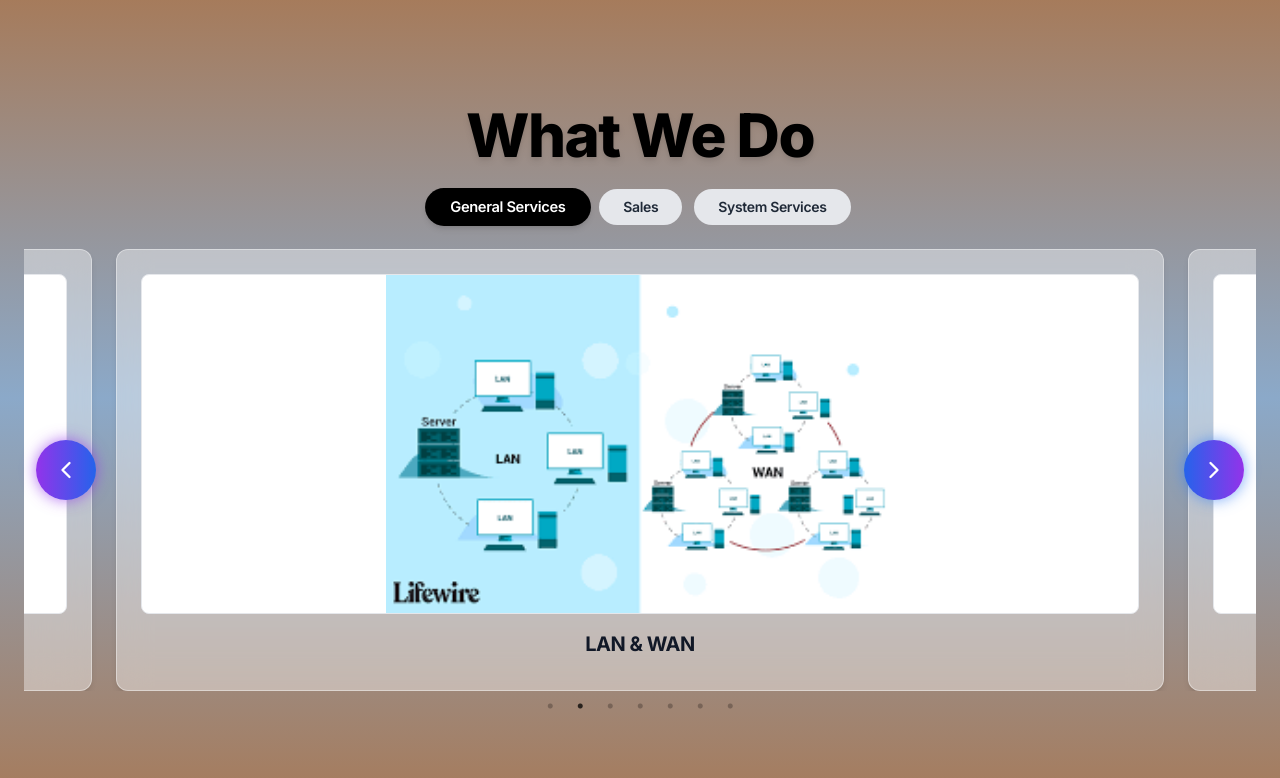
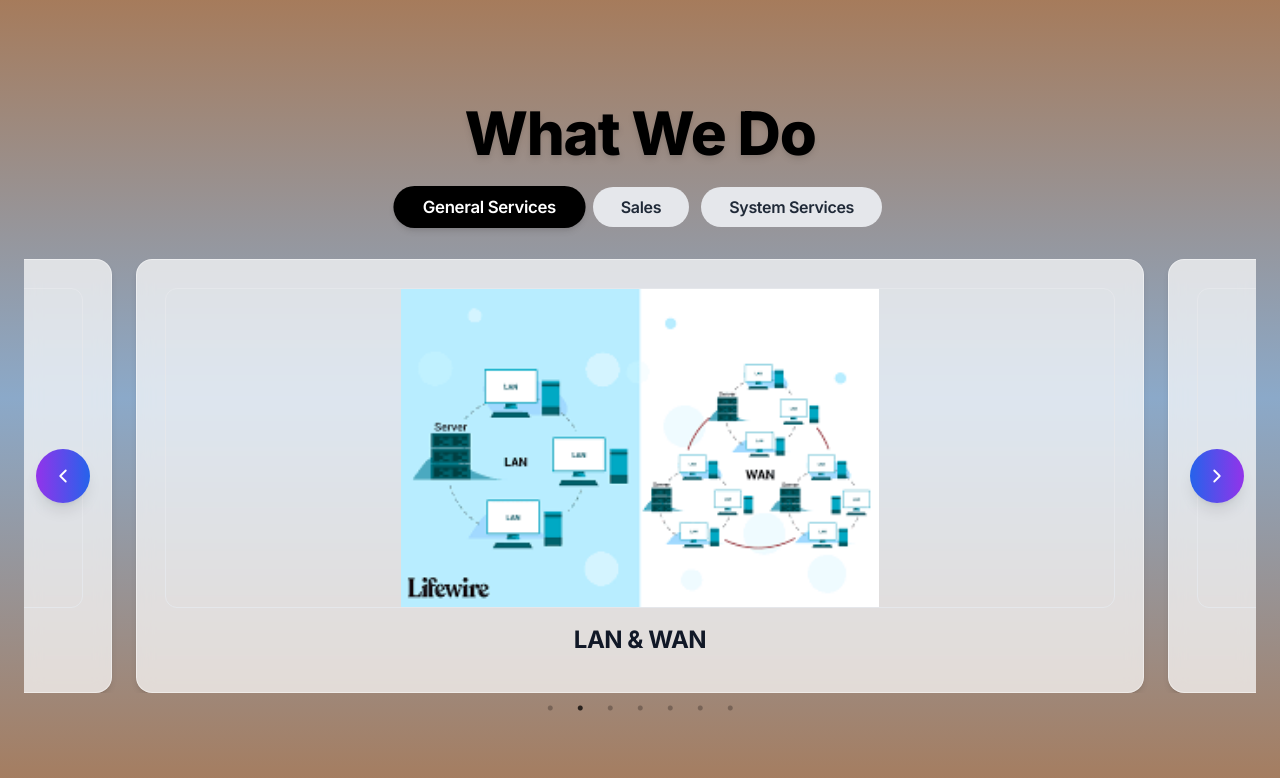
Before and after one commit to DeibBern/fusion-it-frontend, a React (Create React App) app: page / in a window 1280 px wide. Shown: the part 802-1580 px from the top of the page. Built offline with nearby package versions, Linux system fonts and the light colour scheme.

Commit message:
Latest updates

```diff
--- a/src/App.js
+++ b/src/App.js
@@ -1,102 +1,17 @@
-// src/App.js
 import React, { useEffect, useState, useRef, useCallback } from "react";
 import "./App.css";
-import LogoImg from "./assets/logo.png";
 import WhatWeDo from "./components/WhatWeDo";
 import ProductsSection from "./components/ProductsSection";
 import ContactFloater from "./components/ContactFloater";
-import { Routes, Route, useNavigate, useLocation } from "react-router-dom";
-import { Link as ScrollLink, animateScroll as scroll } from "react-scroll";
+import Navbar from "./components/Navbar"; // ✅ use external navbar
+import { Routes, Route } from "react-router-dom";
 import AllProducts from "./components/AllProducts";
 
-// ✅ Hero Images
+// ✅ Hero images
 import HonestImg from "./components/HONEST.png";
 import ReliableImg from "./components/RELIABLE.jpg";
 import AffordableImg from "./components/AFFORDABLE.png";
 import ExpertImg from "./components/EXPERT.jpg";
-
-/* ---------------- NAVBAR ---------------- */
-const Navbar = () => {
-  const [scrolled, setScrolled] = useState(false);
-  const navigate = useNavigate();
-  const location = useLocation();
-
-  useEffect(() => {
-    const handleScroll = () => setScrolled(window.scrollY > 50);
-    window.addEventListener("scroll", handleScroll);
-    return () => window.removeEventListener("scroll", handleScroll);
-  }, []);
-
-  const handleHomeClick = (e) => {
-    e.preventDefault();
-    if (location.pathname !== "/") {
-      navigate("/");
-      setTimeout(() => scroll.scrollToTop({ duration: 500, smooth: true }), 100);
-    } else {
-      scroll.scrollToTop({ duration: 500, smooth: true });
-    }
-  };
-
-  useEffect(() => {
-    window.scrollTo({ top: 0, behavior: "auto" });
-  }, []);
-
-  return (
-    <nav
-      className={`fixed top-0 left-0 w-full z-50 transition-all duration-500 ${
-        scrolled ? "bg-white shadow-md" : "bg-transparent"
-      }`}
-    >
-      <div className="container mx-auto flex justify-between items-center px-6 py-4">
-        <div className="flex items-center gap-3">
-          <img src={LogoImg} alt="Fusion I.T. Solutions" className="w-12 h-12 object-contain" />
-          <span className={`font-bold text-xl md:text-2xl ${scrolled ? "text-gray-800" : "text-white"}`}>
-            Fusion I.T. Solutions
-          </span>
-        </div>
-
-        <div className={`hidden md:flex space-x-6 font-medium ${scrolled ? "text-gray-800" : "text-white"}`}>
-          <a
-            href="#hero"
-            onClick={handleHomeClick}
-            className={`cursor-pointer hover:text-blue-500 transition-colors ${
-              scrolled ? "text-gray-800" : "text-white"
-            }`}
-          >
-            Home
-          </a>
-          <ScrollLink
-            to="what-we-do"
-            smooth
-            duration={500}
-            offset={35}
-            className="cursor-pointer hover:text-blue-500 transition-colors"
-          >
-            Services
-          </ScrollLink>
-          <ScrollLink
-            to="products"
-            smooth
-            duration={500}
-            offset={28}
-            className="cursor-pointer hover:text-blue-500 transition-colors"
-          >
-            Products
-          </ScrollLink>
-          <ScrollLink
-            to="about"
-            smooth
-            duration={500}
-            offset={-20}
-            className="cursor-pointer hover:text-blue-500 transition-colors"
-          >
-            About
-          </ScrollLink>
-        </div>
-      </div>
-    </nav>
-  );
-};
 
 /* ---------------- HERO ---------------- */
 function Hero() {
--- a/src/components/Navbar.jsx
+++ b/src/components/Navbar.jsx
@@ -1,83 +1,162 @@
-import React, { useState } from "react";
+import React, { useState, useEffect } from "react";
+import { Link as ScrollLink, animateScroll as scroll } from "react-scroll";
+import { useNavigate, useLocation } from "react-router-dom";
+import LogoImg from "../assets/logo.png";
+import { Menu, X } from "lucide-react";
 
-export default function Navbar() {
-  const [isOpen, setIsOpen] = useState(false);
+const Navbar = () => {
+  const [scrolled, setScrolled] = useState(false);
+  const [menuOpen, setMenuOpen] = useState(false);
+  const navigate = useNavigate();
+  const location = useLocation();
 
-  const handleToggle = () => setIsOpen(!isOpen);
-  const handleClose = () => setIsOpen(false);
+  useEffect(() => {
+    const handleScroll = () => setScrolled(window.scrollY > 50);
+    window.addEventListener("scroll", handleScroll);
+    return () => window.removeEventListener("scroll", handleScroll);
+  }, []);
+
+  const handleHomeClick = (e) => {
+    e.preventDefault();
+    if (location.pathname !== "/") {
+      navigate("/");
+      setTimeout(() => scroll.scrollToTop({ duration: 500, smooth: true }), 100);
+    } else {
+      scroll.scrollToTop({ duration: 500, smooth: true });
+    }
+    setMenuOpen(false);
+  };
 
   return (
-    <nav className="bg-red-600 text-white fixed w-full top-0 z-50 shadow-lg">
+    <nav
+      className={`fixed top-0 left-0 w-full z-50 transition-all duration-500 ${
+        scrolled ? "bg-white shadow-md" : "bg-transparent"
+      }`}
+    >
       <div className="container mx-auto flex justify-between items-center px-6 py-4">
         {/* Logo */}
-        <div className="font-extrabold text-2xl tracking-wide">YourLogo</div>
-
-        {/* Desktop Menu */}
-        <div className="hidden md:flex gap-8 font-semibold">
-          <a href="#hero" className="hover:text-red-200 transition">Home</a>
-          <a href="#about" className="hover:text-red-200 transition">About</a>
-          <a href="#services" className="hover:text-red-200 transition">What We Do</a>
-          <a href="#products" className="hover:text-red-200 transition">Products</a>
-          <a href="#contact" className="hover:text-red-200 transition">Contact</a>
+        <div className="flex items-center gap-3">
+          <img
+            src={LogoImg}
+            alt="Fusion I.T. Solutions"
+            className="w-12 h-12 object-contain"
+          />
+          <span
+            className={`font-bold text-xl md:text-2xl ${
+              scrolled ? "text-gray-800" : "text-white"
+            }`}
+          >
+            Fusion I.T. Solutions
+          </span>
         </div>
 
-        {/* Hamburger Button */}
+        {/* Desktop Links */}
+        <div
+          className={`hidden md:flex space-x-6 font-medium ${
+            scrolled ? "text-gray-800" : "text-white"
+          }`}
+        >
+          <a
+            href="#hero"
+            onClick={handleHomeClick}
+            className={`cursor-pointer hover:text-blue-500 transition-colors ${
+              scrolled ? "text-gray-800" : "text-white"
+            }`}
+          >
+            Home
+          </a>
+          <ScrollLink
+            to="what-we-do"
+            smooth
+            duration={500}
+            offset={35}
+            className="cursor-pointer hover:text-blue-500 transition-colors"
+          >
+            Services
+          </ScrollLink>
+          <ScrollLink
+            to="products"
+            smooth
+            duration={500}
+            offset={28}
+            className="cursor-pointer hover:text-blue-500 transition-colors"
+          >
+            Products
+          </ScrollLink>
+          <ScrollLink
+            to="about"
+            smooth
+            duration={500}
+            offset={-20}
+            className="cursor-pointer hover:text-blue-500 transition-colors"
+          >
+            About
+          </ScrollLink>
+        </div>
+
+        {/* Mobile Hamburger */}
         <button
-          onClick={handleToggle}
-          className="md:hidden focus:outline-none focus:ring-2 focus:ring-white"
-          aria-expanded={isOpen}
-          aria-label="Toggle navigation menu"
+          className="md:hidden z-50"
+          onClick={() => setMenuOpen(!menuOpen)}
         >
-          <svg
-            xmlns="http://www.w3.org/2000/svg"
-            className="h-7 w-7"
-            fill="none"
-            viewBox="0 0 24 24"
-            stroke="currentColor"
-          >
-            {isOpen ? (
-              <path
-                strokeLinecap="round"
-                strokeLinejoin="round"
-                strokeWidth={2}
-                d="M6 18L18 6M6 6l12 12"
-              />
-            ) : (
-              <path
-                strokeLinecap="round"
-                strokeLinejoin="round"
-                strokeWidth={2}
-                d="M4 6h16M4 12h16M4 18h16"
-              />
-            )}
-          </svg>
+          {menuOpen ? (
+            <X
+              size={28}
+              className={scrolled ? "text-gray-800" : "text-white"}
+            />
+          ) : (
+            <Menu
+              size={28}
+              className={scrolled ? "text-gray-800" : "text-white"}
+            />
+          )}
         </button>
       </div>
 
-      {/* Mobile Menu */}
+      {/* Slide Down Mobile Menu */}
       <div
-        className={`md:hidden bg-red-700 overflow-hidden transition-all duration-300 ${
-          isOpen ? "max-h-96 py-4" : "max-h-0"
+        className={`md:hidden bg-[#0D1B2A] text-white text-center font-medium overflow-hidden transition-all duration-500 ${
+          menuOpen ? "max-h-64 py-6" : "max-h-0 py-0"
         }`}
       >
-        <div className="flex flex-col space-y-3 px-6 font-semibold">
-          <a href="#hero" onClick={handleClose} className="hover:text-red-200 transition">
+        <div className="flex flex-col space-y-4">
+          <a
+            onClick={handleHomeClick}
+            className="cursor-pointer hover:text-blue-400 transition-colors"
+          >
             Home
           </a>
-          <a href="#about" onClick={handleClose} className="hover:text-red-200 transition">
+          <ScrollLink
+            to="what-we-do"
+            smooth
+            duration={500}
+            onClick={() => setMenuOpen(false)}
+            className="cursor-pointer hover:text-blue-400 transition-colors"
+          >
+            Services
+          </ScrollLink>
+          <ScrollLink
+            to="products"
+            smooth
+            duration={500}
+            onClick={() => setMenuOpen(false)}
+            className="cursor-pointer hover:text-blue-400 transition-colors"
+          >
+            Products
+          </ScrollLink>
+          <ScrollLink
+            to="about"
+            smooth
+            duration={500}
+            onClick={() => setMenuOpen(false)}
+            className="cursor-pointer hover:text-blue-400 transition-colors"
+          >
             About
-          </a>
-          <a href="#services" onClick={handleClose} className="hover:text-red-200 transition">
-            What We Do
-          </a>
-          <a href="#products" onClick={handleClose} className="hover:text-red-200 transition">
-            Products
-          </a>
-          <a href="#contact" onClick={handleClose} className="hover:text-red-200 transition">
-            Contact
-          </a>
+          </ScrollLink>
         </div>
       </div>
     </nav>
   );
-}
+};
+
+export default Navbar;
--- a/src/components/ProductsSection.js
+++ b/src/components/ProductsSection.js
@@ -18,17 +18,17 @@ const ProductsSection = () => {
     slidesToShow: 3,
     slidesToScroll: 1,
     autoplay: true,
-    autoplaySpeed: 0,
-    speed: 9000,
-    cssEase: "linear",
+    autoplaySpeed: 3000, // ✅ fixed: changed from 0 to 3000
+    speed: 800, // ✅ fixed: changed from 9000 to 800
+    cssEase: "ease",
     arrows: false,
     dots: false,
     pauseOnHover: true,
     responsive: [
       { breakpoint: 1280, settings: { slidesToShow: 2 } },
       { breakpoint: 1024, settings: { slidesToShow: 2 } },
-      { breakpoint: 768, settings: { slidesToShow: 1, arrows: false } },
-      { breakpoint: 640, settings: { slidesToShow: 1, arrows: false } },
+      { breakpoint: 768, settings: { slidesToShow: 1 } },
+      { breakpoint: 640, settings: { slidesToShow: 1 } },
     ],
   };
 
--- a/src/components/WhatWeDo.js
+++ b/src/components/WhatWeDo.js
@@ -4,7 +4,7 @@ import Slider from "react-slick";
 import "slick-carousel/slick/slick.css";
 import "slick-carousel/slick/slick-theme.css";
 import { ChevronLeft, ChevronRight } from "lucide-react";
-import { whatWeDo } from "../data/whatWeDo"; // ← local data
+import { whatWeDo } from "../data/whatWeDo"; // local data
 
 const CATEGORY_ORDER = ["General Services", "Sales", "System Services"];
 
@@ -12,26 +12,24 @@ const CATEGORY_ORDER = ["General Services", "Sales", "System Services"];
 const NextArrow = ({ onClick }) => (
   <button
     onClick={onClick}
-    className="absolute right-2 sm:right-3 top-1/2 transform -translate-y-1/2
+    className="absolute right-3 top-1/2 transform -translate-y-1/2
                bg-gradient-to-r from-blue-600 to-purple-600 text-white
-               p-3 sm:p-4 rounded-full shadow-[0_0_15px_rgba(59,130,246,0.7)]
-               hover:shadow-[0_0_25px_rgba(147,51,234,0.8)]
-               hover:scale-110 transition-all duration-300 z-10"
+               p-3 sm:p-4 rounded-full shadow-lg hover:scale-110
+               transition-all duration-300 z-10"
   >
-    <ChevronRight size={22} className="sm:w-7 sm:h-7" />
+    <ChevronRight size={22} />
   </button>
 );
 
 const PrevArrow = ({ onClick }) => (
   <button
     onClick={onClick}
-    className="absolute left-2 sm:left-3 top-1/2 transform -translate-y-1/2
+    className="absolute left-3 top-1/2 transform -translate-y-1/2
                bg-gradient-to-r from-purple-600 to-blue-600 text-white
-               p-3 sm:p-4 rounded-full shadow-[0_0_15px_rgba(147,51,234,0.7)]
-               hover:shadow-[0_0_25px_rgba(59,130,246,0.8)]
-               hover:scale-110 transition-all duration-300 z-10"
+               p-3 sm:p-4 rounded-full shadow-lg hover:scale-110
+               transition-all duration-300 z-10"
   >
-    <ChevronLeft size={22} className="sm:w-7 sm:h-7" />
+    <ChevronLeft size={22} />
   </button>
 );
 
@@ -56,52 +54,41 @@ export default function WhatWeDo() {
     autoplay: true,
     autoplaySpeed: 4000,
     centerMode: true,
-    centerPadding: "280px",
+    centerPadding: "250px",
     nextArrow: <NextArrow />,
     prevArrow: <PrevArrow />,
     responsive: [
-      { breakpoint: 1536, settings: { centerPadding: "180px" } },
-      { breakpoint: 1280, settings: { centerPadding: "80px" } },
+      { breakpoint: 1536, settings: { centerPadding: "160px" } },
+      { breakpoint: 1280, settings: { centerPadding: "100px" } },
       { breakpoint: 1024, settings: { centerPadding: "60px" } },
-      { breakpoint: 768, settings: { centerPadding: "30px" } },
-      {
-        breakpoint: 640,
-        settings: {
-          centerMode: false,
-          arrows: false,
-          dots: true,
-          slidesToShow: 1,
-        },
-      },
+      { breakpoint: 768, settings: { centerMode: false, arrows: false } },
+      { breakpoint: 640, settings: { centerMode: false, arrows: false } },
     ],
   };
 
   return (
     <section
       id="whatwedo"
-      className="relative min-h-screen flex flex-col items-center justify-center px-3 sm:px-6 py-10
-                 bg-gradient-to-b from-white via-gray-50 to-white text-gray-900"
+      className="relative min-h-screen flex flex-col items-center justify-center
+                 px-4 sm:px-6 py-10 bg-gradient-to-b from-white via-gray-50 to-white text-gray-900"
     >
       {/* Apply Inter Font Globally */}
       <style>{`
-        @import url('https://fonts.googleapis.com/css2?family=Inter:wght@400;500;600;700;800&display=swap');
-        * {
-          font-family: 'Inter', sans-serif !important;
-          letter-spacing: -0.02em;
-        }
+        @import url('https://fonts.googleapis.com/css2?family=Inter:wght@400;600;700;800&display=swap');
+        * { font-family: 'Inter', sans-serif; letter-spacing: -0.02em; }
       `}</style>
 
-      <h2 className="text-4xl sm:text-5xl md:text-6xl font-extrabold mb-6 text-center text-black leading-tight tracking-tight drop-shadow-md">
+      <h2 className="text-4xl sm:text-5xl md:text-6xl font-extrabold mb-6 text-center text-black leading-tight drop-shadow-md">
         What We Do
       </h2>
 
       {/* Category Tabs */}
-      <div className="flex flex-wrap justify-center gap-2 sm:gap-3 mb-6 tracking-tight">
+      <div className="flex flex-wrap justify-center gap-2 sm:gap-3 mb-8">
         {CATEGORY_ORDER.map((category) => (
           <button
             key={category}
             onClick={() => setActiveTab(category)}
-            className={`px-4 sm:px-6 py-2 rounded-full font-semibold text-xs sm:text-sm leading-snug tracking-tight transition-all duration-300 ${
+            className={`px-5 sm:px-7 py-2 rounded-full font-semibold text-sm sm:text-base transition-all duration-300 ${
               activeTab === category
                 ? "bg-black text-white shadow-md scale-105"
                 : "bg-gray-200 text-gray-800 hover:bg-gray-300"
@@ -112,19 +99,18 @@ export default function WhatWeDo() {
         ))}
       </div>
 
-      {/* Slider */}
-      <div className="w-full max-w-7xl relative font-inter">
+      {/* Slider Section */}
+      <div className="w-full max-w-7xl relative">
         {categories[activeTab] && categories[activeTab].length > 0 ? (
           <Slider {...sliderSettings}>
             {categories[activeTab].map((item) => (
               <div key={item.id} className="px-2 sm:px-3">
                 <div
-                  className="bg-white/40 backdrop-blur-lg rounded-xl shadow-md hover:shadow-lg
-                             transition-all duration-300 p-4 sm:p-6 text-center border border-white/40
-                             leading-snug tracking-tight"
+                  className="bg-white/70 backdrop-blur-lg rounded-2xl shadow-md hover:shadow-xl
+                             transition-all duration-300 p-5 sm:p-7 text-center border border-white/40"
                 >
                   {item.Image && (
-                    <div className="w-full h-48 sm:h-64 md:h-[340px] bg-white flex items-center justify-center overflow-hidden rounded-lg mb-4 border border-gray-200">
+                    <div className="w-full h-56 sm:h-72 md:h-80 flex items-center justify-center overflow-hidden rounded-xl mb-4 border border-gray-200">
                       <img
                         src={item.Image}
                         alt={item.Title}
@@ -132,11 +118,11 @@ export default function WhatWeDo() {
                       />
                     </div>
                   )}
-                  <h3 className="font-bold text-base sm:text-lg md:text-xl text-gray-900 mb-2 leading-tight tracking-tight">
+                  <h3 className="font-bold text-lg sm:text-xl md:text-2xl text-gray-900 mb-2">
                     {item.Title}
                   </h3>
                   {item.Description && (
-                    <p className="text-gray-700 text-xs sm:text-sm md:text-base max-w-xl mx-auto leading-snug tracking-tight">
+                    <p className="text-gray-700 text-sm sm:text-base max-w-2xl mx-auto">
                       {item.Description}
                     </p>
                   )}
@@ -145,7 +131,7 @@ export default function WhatWeDo() {
             ))}
           </Slider>
         ) : (
-          <p className="text-center text-gray-600 text-sm leading-snug tracking-tight">
+          <p className="text-center text-gray-600 text-sm sm:text-base">
             No items available in {activeTab}.
           </p>
         )}
```
